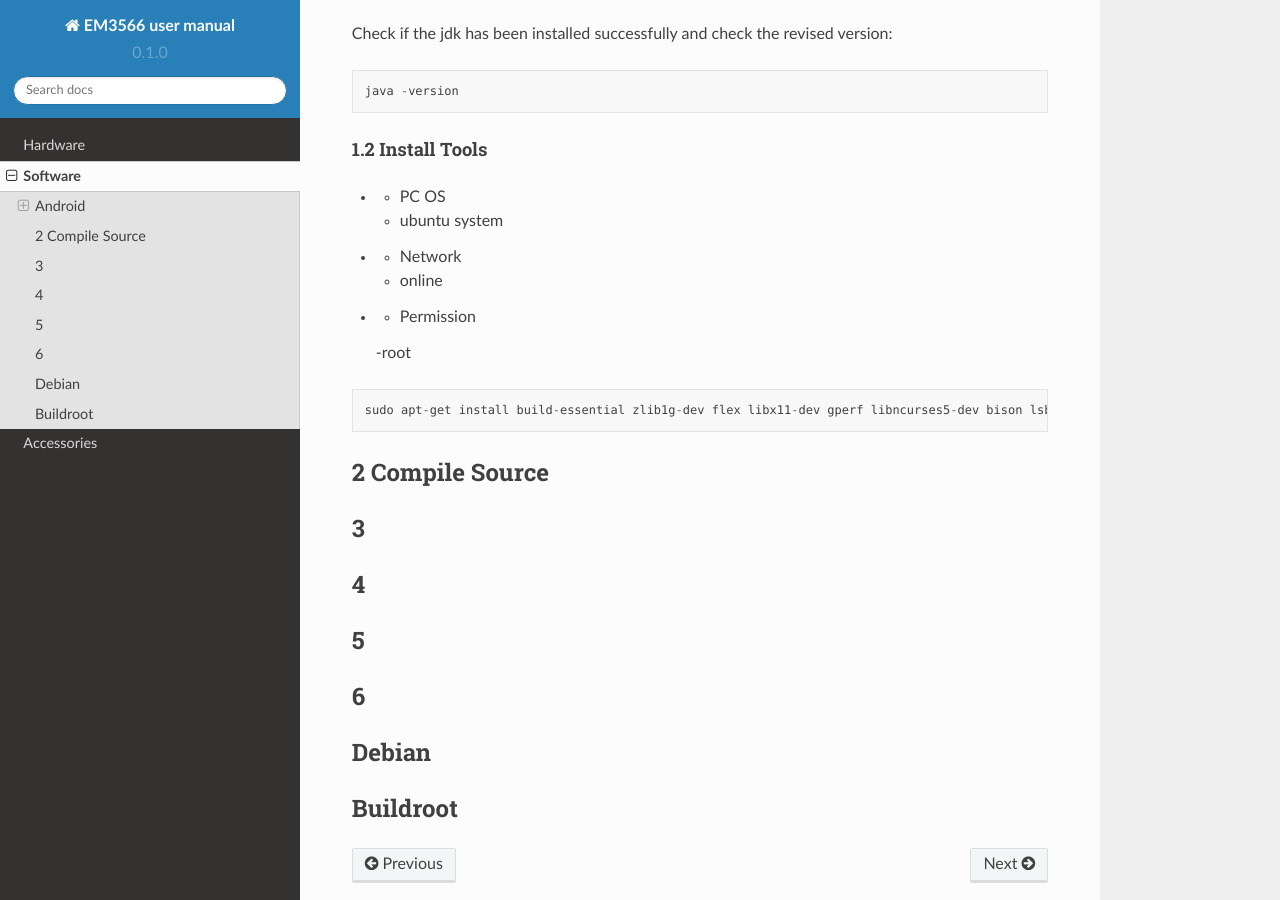
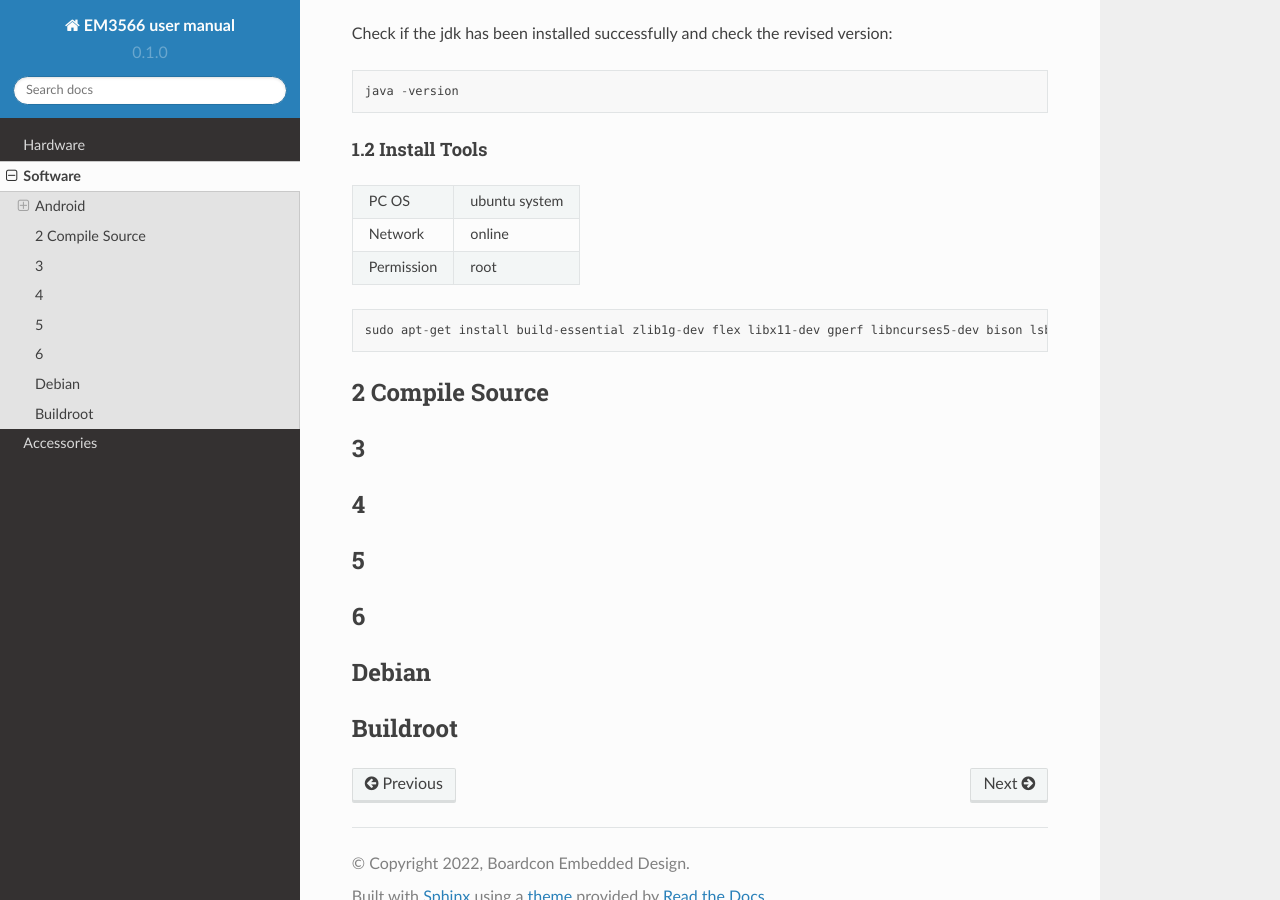
Before and after one commit to boardcon/EM3566, a Sphinx documentation site: the page built from docs/source/software.rst, in a window 1280 px wide and 900 px high, scrolled down 876 px. Built offline with Sphinx 7.4.7 and the Read the Docs theme 2.0.0, drawn with Linux system fonts in a browser that asks for light colours.

```diff
--- a/docs/source/software.rst
+++ b/docs/source/software.rst
@@ -47,12 +47,13 @@ Check if the jdk has been installed successfully and check the revised version:
 1.2 Install Tools
 """"""""""""""""""
 
-* - PC OS
-  - ubuntu system
-* - Network
-  - online
-* - Permission
-  -root
++--------------+----------------+
+| PC OS        | ubuntu system  |
++--------------+----------------+
+| Network      | online         |
++--------------+----------------+
+| Permission   | root           |
++--------------+----------------+
 
 .. code-block::
 
```
